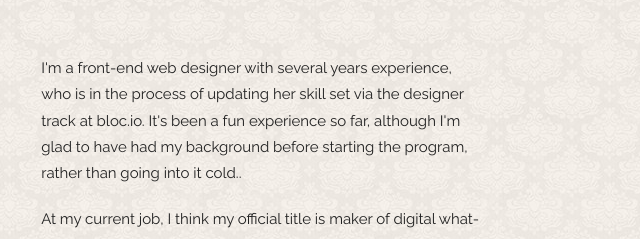
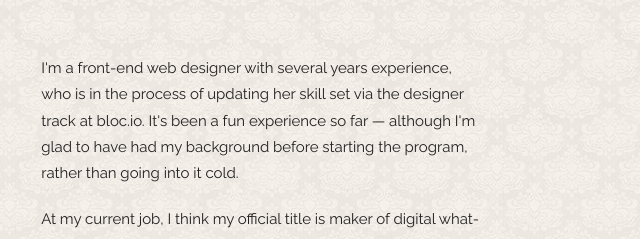
Before and after one commit to AndreaHinkle/portfolio, a plain HTML site: page about.html in a window 1280 px wide. Shown: the part 354-593 px from the top of the page, 628-1268 px from the left. Drawn offline with nearby package versions, Linux system fonts and the light colour scheme; a small style sheet from the web is missing.

Commit message:
fixed typo on about.html

```diff
--- a/about.html
+++ b/about.html
@@ -117,7 +117,7 @@
         <img src="images/andrea.jpg" class="about">
       </div>
       <div class="one-half column">
-         <p>I'm a front-end web designer with several years experience, who is in the process of updating her skill set via the designer track at bloc.io. It's been a fun experience so far, although I'm glad to have had my background before starting the program, rather than going into it cold..</p>
+         <p>I'm a front-end web designer with several years experience, who is in the process of updating her skill set via the designer track at bloc.io. It's been a fun experience so far &mdash; although I'm glad to have had my background before starting the program, rather than going into it cold.</p>
 
         <p>At my current job, I think my official title is maker of digital what-nots. I do video editing, videography, animation and motion graphics, manage around 25 different social channels as well as several owned media channels, and do web design and email design. I operate in the St. Louis area, though I'm always willing to entertain interesting options. I can be reached at <a href="tel:314.669.5522">314.669.5522</a></p>
 
```
